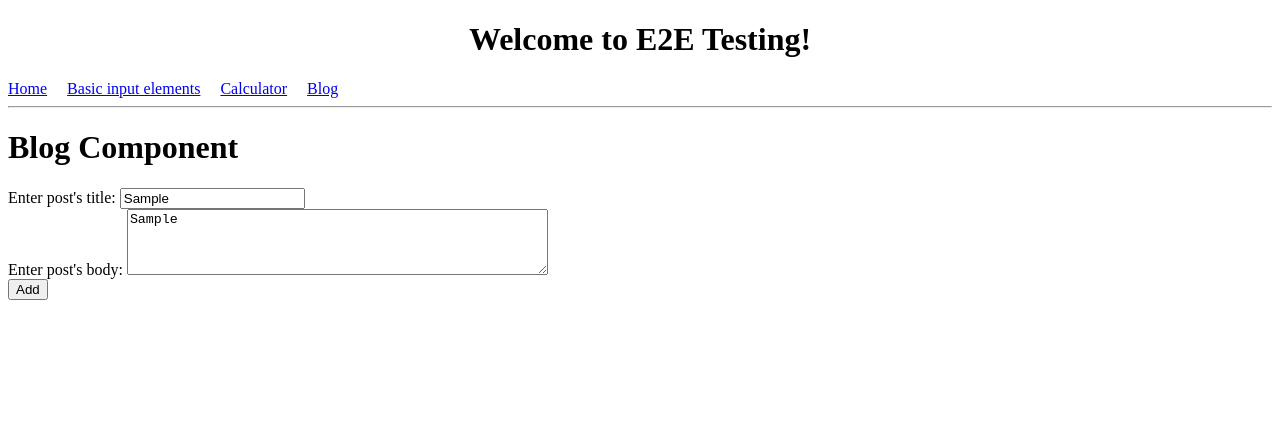
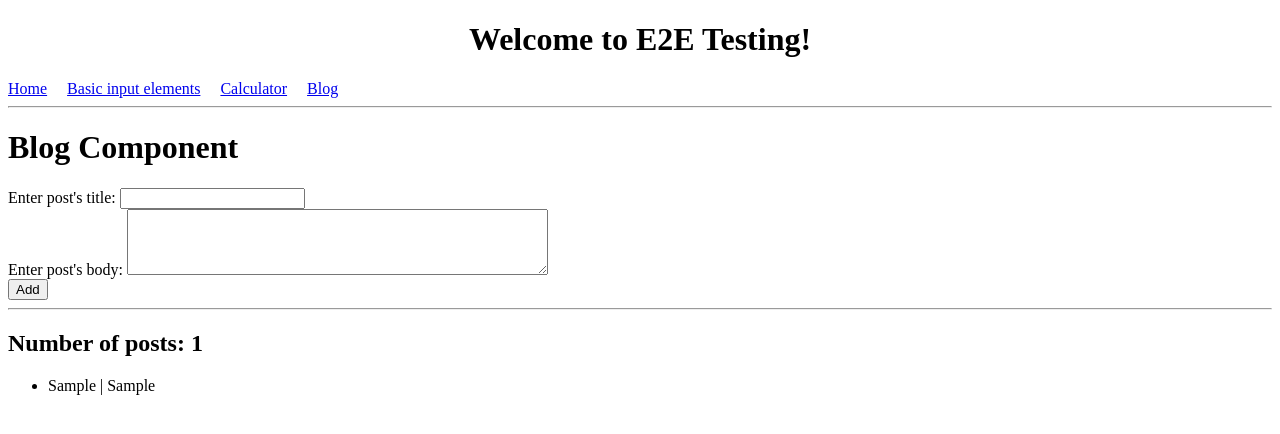
Before and after one commit to lshpanos/e2e-inputs-test, an Angular app: page /blog in a window 1280 px wide. Both pictures are taken after typing "Sample", "Sample" into the empty fields and a click on the button "Add". Shown: the top 434 px of the page. Built offline with nearby package versions, Linux system fonts and the light colour scheme.

Commit message:
Blog updated and running test added

```diff
--- a/src/app/blog/blog.component.html
+++ b/src/app/blog/blog.component.html
@@ -13,3 +13,10 @@
 
   <button type="button" id="submit-button" (click)="addPost()">Add</button>
 </form>
+
+<hr>
+
+<h2>Number of posts: {{ posts.length }} </h2>
+<ul *ngIf="posts !== []" id="post-list">
+  <li *ngFor="let p of posts">{{ p.title }} | {{ p.body }}</li>
+</ul>
--- a/src/app/blog/blog.component.ts
+++ b/src/app/blog/blog.component.ts
@@ -1,4 +1,5 @@
 import {Component, OnInit} from '@angular/core';
+import {Post} from './post.model';
 
 @Component({
   selector: 'app-blog',
@@ -8,8 +9,8 @@ import {Component, OnInit} from '@angular/core';
 export class BlogComponent implements OnInit {
 
   title = 'Blog Component';
-  post = {title: '', body: ''};
-  posts = [];
+  post: Post = {title: '', body: ''};
+  posts: Post[] = [];
 
   constructor() {
   }
@@ -18,7 +19,8 @@ export class BlogComponent implements OnInit {
   }
 
   addPost() {
-    console.log(this.post);
+    this.posts.push(this.post);
+    this.post = {title: '', body: ''};
   }
 
 }
--- /dev/null
+++ b/src/app/blog/post.model.ts
@@ -0,0 +1,4 @@
+export class Post {
+  title: string;
+  body: string;
+}
```
Also changed, not shown: 2 other files (tests, documents, lock files or other folders).
